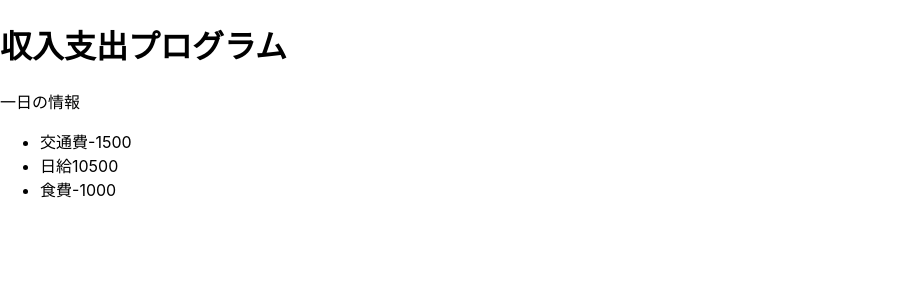
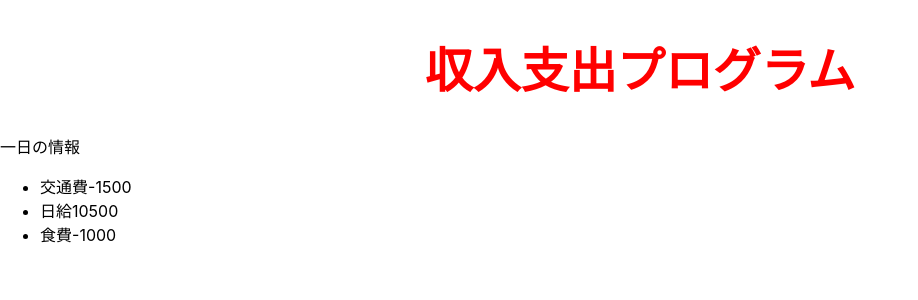
Before and after one commit to kiatklai/react-basic, a React (Create React App) app: page / in a window 1280 px wide. Shown: the top 300 px of the page, without its empty margins (0-918 px from the left). Built offline with nearby package versions, Linux system fonts and the light colour scheme.

Commit message:
styleの書き方

```diff
--- a/src/App.js
+++ b/src/App.js
@@ -1,4 +1,4 @@
-const Title =()=><h1>収入支出プログラム</h1>
+const Title =()=><h1 style={{color:"red",textAlign:"center",fontSize:"3rem"}}>収入支出プログラム</h1>
 const Description =()=><p>一日の情報</p>
 
 const Transaction =()=>{
```
